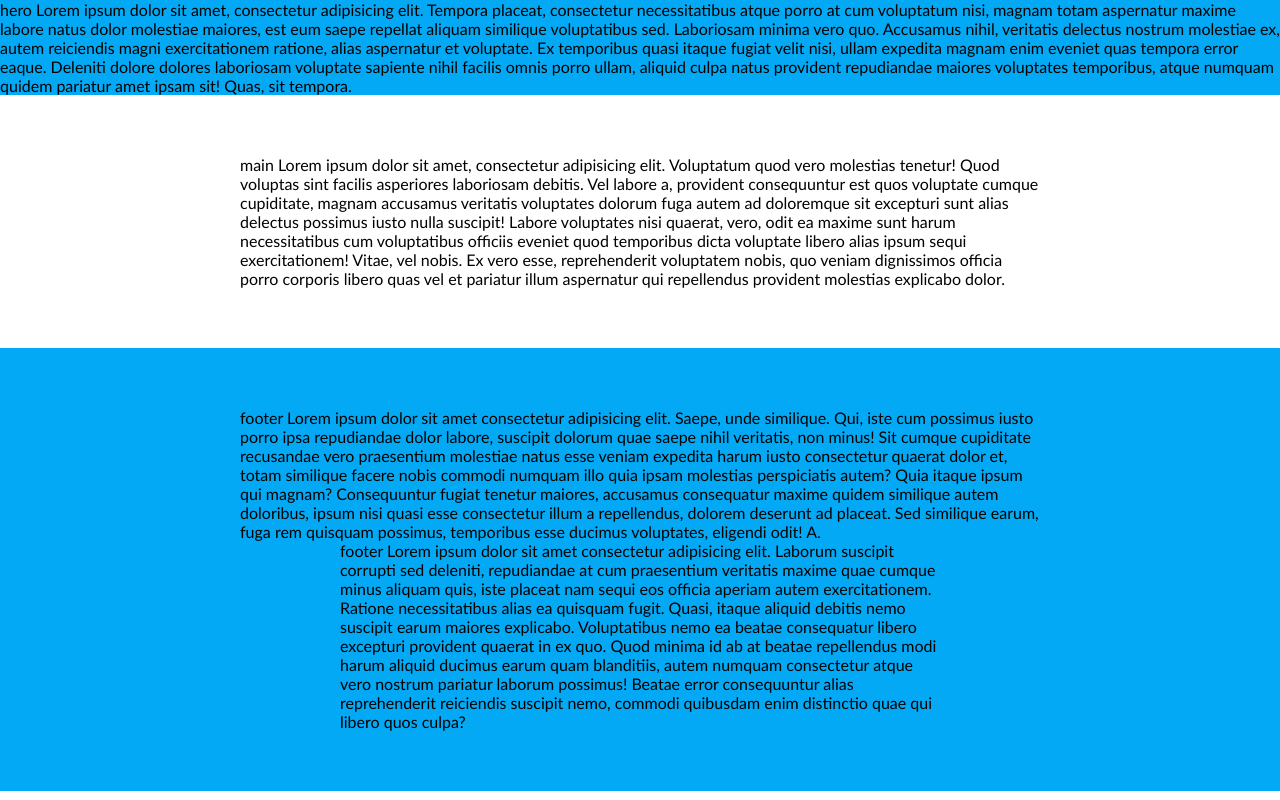
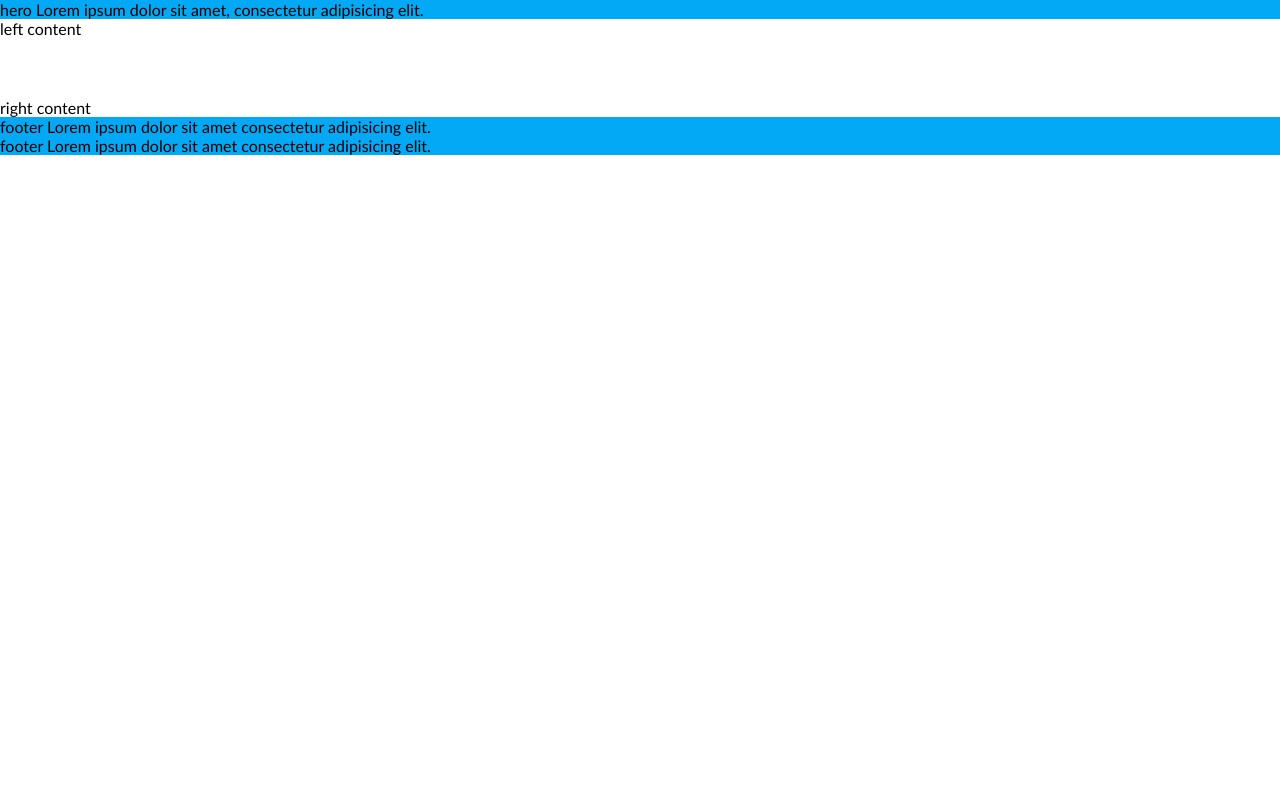
Before and after one commit to Skriste/7-comming-soon, a website: page index.html in a window 1280 px wide. Drawn offline with Linux system fonts and the light colour scheme.

Commit message:
layout style

```diff
--- a/css/base/layout.css
+++ b/css/base/layout.css
@@ -1,26 +1,36 @@
 .container {
     display: inline-block;
     width: 100%;
-    padding-top: 60px;
-    padding-bottom: 60px;
+    padding-top: 60px 0;
 }
 
 .container > .row {
     display: inline-block;
     width: 800px;
-    margin-left: calc(50% - 400px);
+    margin-left: 0 calc(50% - 400px);
 }
 
 .container > .row-short {
     display: inline-block;
     width: 600px;
-    margin-left: calc(50% - 300px);
+    margin-left: 0 calc(50% - 300px);
 }
 
+.container .left {
+    float: left;
+    width: 50%;
+    margin-right: 10%;
+}
+
+.container .right {
+    float: left;
+    width: 40%;
+
+}
 @media (max-width: 900px) {
     .container > .row {
         width: 600px;
-        margin-left: calc(50% - 300px);
+        margin-left: 0 calc(50% - 300px);
     }
 }
 
@@ -28,9 +38,18 @@
     .container > .row-short,
     .container > .row {
         width: 400px;
-        margin-left: calc(50% - 200px);
+        margin-left: 0 calc(50% - 200px);
     }
 }
+
+    .container .left {
+        width: 100%;
+        margin: 0 0 60px;
+}
+
+    .container .right {
+        width: 100%;
+    }
 
 @media (max-width: 460px) {
     .container {
--- a/index.html
+++ b/index.html
@@ -38,20 +38,25 @@
 <body>
     <section class="bg-primary">
         <div class="row-short">
-            hero Lorem ipsum dolor sit amet, consectetur adipisicing elit. Tempora placeat, consectetur necessitatibus atque porro at cum voluptatum nisi, magnam totam aspernatur maxime labore natus dolor molestiae maiores, est eum saepe repellat aliquam similique voluptatibus sed. Laboriosam minima vero quo. Accusamus nihil, veritatis delectus nostrum molestiae ex, autem reiciendis magni exercitationem ratione, alias aspernatur et voluptate. Ex temporibus quasi itaque fugiat velit nisi, ullam expedita magnam enim eveniet quas tempora error eaque. Deleniti dolore dolores laboriosam voluptate sapiente nihil facilis omnis porro ullam, aliquid culpa natus provident repudiandae maiores voluptates temporibus, atque numquam quidem pariatur amet ipsam sit! Quas, sit tempora.
+            hero Lorem ipsum dolor sit amet, consectetur adipisicing elit.
         </div>
     </section>
     <main class="container">
         <div class="row">
-            main Lorem ipsum dolor sit amet, consectetur adipisicing elit. Voluptatum quod vero molestias tenetur! Quod voluptas sint facilis asperiores laboriosam debitis. Vel labore a, provident consequuntur est quos voluptate cumque cupiditate, magnam accusamus veritatis voluptates dolorum fuga autem ad doloremque sit excepturi sunt alias delectus possimus iusto nulla suscipit! Labore voluptates nisi quaerat, vero, odit ea maxime sunt harum necessitatibus cum voluptatibus officiis eveniet quod temporibus dicta voluptate libero alias ipsum sequi exercitationem! Vitae, vel nobis. Ex vero esse, reprehenderit voluptatem nobis, quo veniam dignissimos officia porro corporis libero quas vel et pariatur illum aspernatur qui repellendus provident molestias explicabo dolor.
+            <div class="left">
+                left content
+            </div>
+            <div class="right">
+                right content
+            </div>
         </div>
     </main>
     <footer class="container bg-primary">
         <div class="row">
-            footer Lorem ipsum dolor sit amet consectetur adipisicing elit. Saepe, unde similique. Qui, iste cum possimus iusto porro ipsa repudiandae dolor labore, suscipit dolorum quae saepe nihil veritatis, non minus! Sit cumque cupiditate recusandae vero praesentium molestiae natus esse veniam expedita harum iusto consectetur quaerat dolor et, totam similique facere nobis commodi numquam illo quia ipsam molestias perspiciatis autem? Quia itaque ipsum qui magnam? Consequuntur fugiat tenetur maiores, accusamus consequatur maxime quidem similique autem doloribus, ipsum nisi quasi esse consectetur illum a repellendus, dolorem deserunt ad placeat. Sed similique earum, fuga rem quisquam possimus, temporibus esse ducimus voluptates, eligendi odit! A.
+            footer Lorem ipsum dolor sit amet consectetur adipisicing elit.
         </div>
         <div class="row-short">
-            footer Lorem ipsum dolor sit amet consectetur adipisicing elit. Laborum suscipit corrupti sed deleniti, repudiandae at cum praesentium veritatis maxime quae cumque minus aliquam quis, iste placeat nam sequi eos officia aperiam autem exercitationem. Ratione necessitatibus alias ea quisquam fugit. Quasi, itaque aliquid debitis nemo suscipit earum maiores explicabo. Voluptatibus nemo ea beatae consequatur libero excepturi provident quaerat in ex quo. Quod minima id ab at beatae repellendus modi harum aliquid ducimus earum quam blanditiis, autem numquam consectetur atque vero nostrum pariatur laborum possimus! Beatae error consequuntur alias reprehenderit reiciendis suscipit nemo, commodi quibusdam enim distinctio quae qui libero quos culpa?
+            footer Lorem ipsum dolor sit amet consectetur adipisicing elit.
         </div>
 
     </footer>
```
